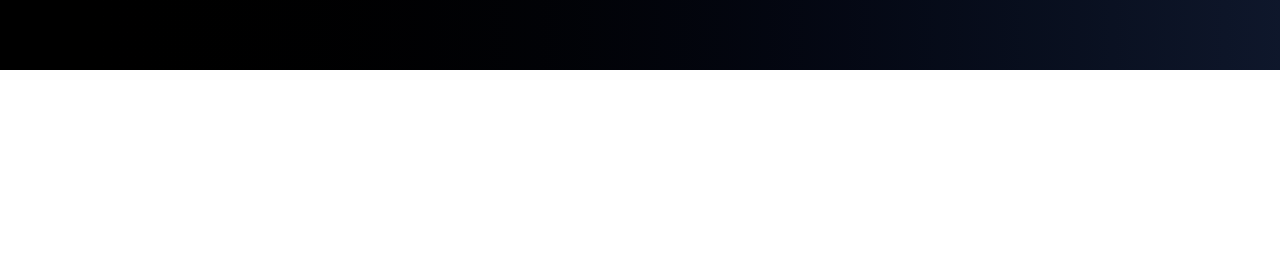
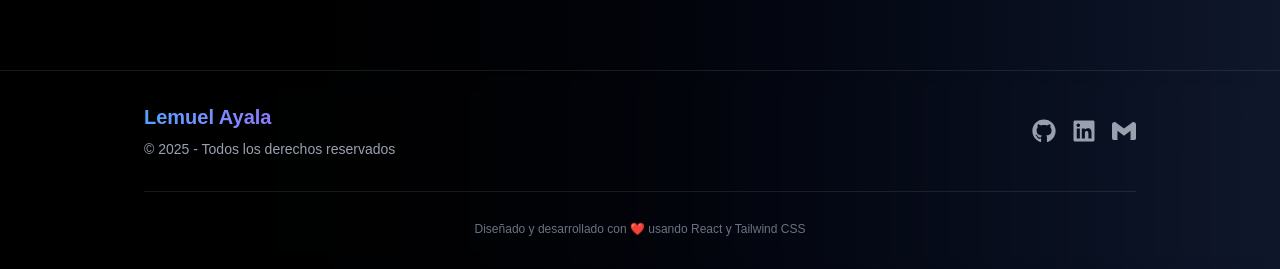
Before and after one commit to lemuayala/lemuel-ayala-portfolio, a React (Vite) app: page / in a window 1280 px wide. Shown: the part 4446-4715 px from the top of the page. Before the commit the page ends 4516 px from the top, so only its background shows below. Built offline with nearby package versions, Linux system fonts and the light colour scheme; no server answers.

Commit message:
Se añade footer al portfolio

```diff
--- a/src/App.tsx
+++ b/src/App.tsx
@@ -12,6 +12,7 @@ import { Contact } from './components/sections/Contact';
 import { useTranslation } from 'react-i18next';
 import { LanguageContext } from './context/LanguageContext';
 import { ScrollToTop } from './components/ScrollToTop';
+import { Footer } from './components/sections/Footer';
 
 function App() {
   const [isLoaded, setIsLoaded] = useState(false);
@@ -38,6 +39,7 @@ function App() {
         <About />
         <Projects />
         <Contact />
+        <Footer />
         <ScrollToTop />
       </div>
     </LanguageContext.Provider>
--- /dev/null
+++ b/src/components/sections/Footer.tsx
@@ -0,0 +1,60 @@
+import { FaGithub, FaLinkedin } from 'react-icons/fa6';
+import { SiGmail } from 'react-icons/si';
+
+export const Footer = () => {
+  return (
+    <footer className="border-t border-gray-700/50 dark:border-gray-200/10 backdrop-blur-sm py-8 w-full">
+      <div className="max-w-5xl mx-auto px-4">
+        <div className="flex flex-col md:flex-row justify-between items-center">
+          {/* Logo y derechos */}
+          <div className="mb-6 md:mb-0">
+            <h2 className="text-xl font-bold bg-gradient-to-r from-blue-400 to-purple-500 bg-clip-text text-transparent">
+              Lemuel Ayala
+            </h2>
+            <p className="text-sm text-gray-500 dark:text-gray-400 mt-2">
+              © {new Date().getFullYear()} - Todos los derechos reservados
+            </p>
+          </div>
+
+          {/* Redes sociales y contacto */}
+          <div className="flex flex-col items-center md:items-end space-y-4">
+            <div className="flex space-x-4">
+              <a
+                href="https://github.com/lemuayala"
+                target="_blank"
+                rel="noopener noreferrer"
+                className="text-gray-500 dark:text-gray-400 hover:text-blue-500 dark:hover:text-blue-400 transition-colors"
+                aria-label="GitHub"
+              >
+                <FaGithub className="text-2xl" />
+              </a>
+              <a
+                href="https://linkedin.com/in/lemuayala"
+                target="_blank"
+                rel="noopener noreferrer"
+                className="text-gray-500 dark:text-gray-400 hover:text-blue-500 dark:hover:text-blue-400 transition-colors"
+                aria-label="LinkedIn"
+              >
+                <FaLinkedin className="text-2xl" />
+              </a>
+              <a
+                href="mailto:lemuayala@gmail.com"
+                target="_blank"
+                rel="noopener noreferrer"
+                className="text-gray-500 dark:text-gray-400 hover:text-red-500 dark:hover:text-red-400 transition-colors"
+                aria-label="Email"
+              >
+                <SiGmail className="text-2xl" />
+              </a>
+            </div>
+          </div>
+        </div>
+        <div className="mt-8 pt-6 border-t border-gray-700/20 dark:border-gray-200/10 text-center">
+          <p className="text-xs text-gray-500 dark:text-gray-500 inline-flex items-baseline">
+            Diseñado y desarrollado con ❤️ usando React y Tailwind CSS
+          </p>
+        </div>
+      </div>
+    </footer>
+  );
+};
```
